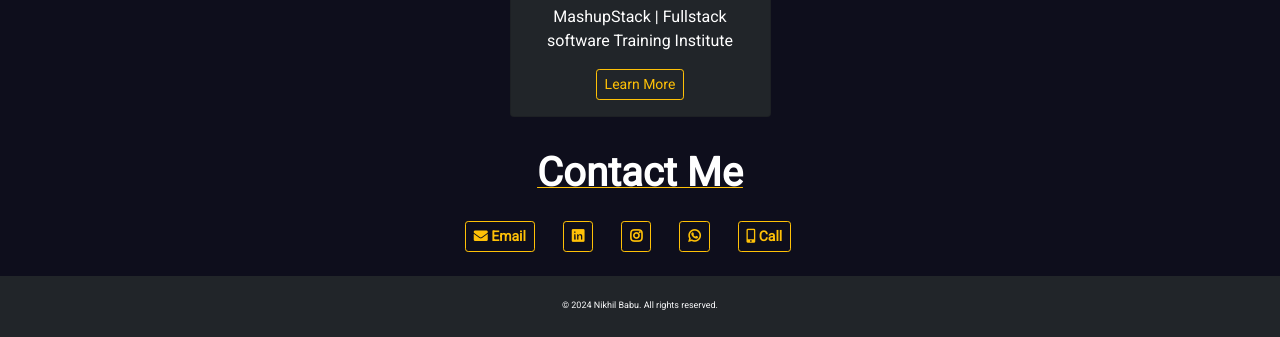
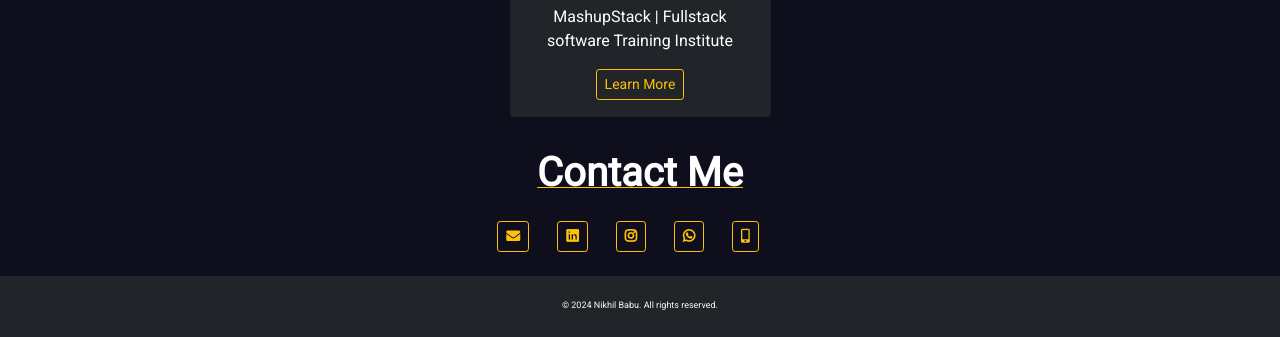
Before and after one commit to Nikhilbabu08/Nikhil-Babu-Portfolio, a plain HTML site: page index.html in a window 1280 px wide. Shown: the part 1873-2210 px from the top of the page. Drawn offline with nearby package versions, Linux system fonts and the light colour scheme.

Commit message:
Update index.html

```diff
--- a/index.html
+++ b/index.html
@@ -189,11 +189,11 @@
       <div class="row">
         <h1 id="contact" class="text-center heading fw-bold text-white">Contact Me</h1>
         <div class="col text-center mt-3">
-          <a href="mailto:nikhilbabu80942@gmail.com" class="btn btn-sm btn-outline-warning fw-bold me-4"><i class="fas fa-envelope"></i> Email</a>
+          <a href="mailto:nikhilbabu80942@gmail.com" class="btn btn-sm btn-outline-warning fw-bold me-4"><i class="fas fa-envelope"></i></a>
           <a href="https://www.linkedin.com/in/nikhil-babu-48b685296/" class="btn btn-sm btn-outline-warning fw-bold me-4" target="_blank"><i class="fab fa-linkedin"></i></a>
           <a href="https://www.instagram.com/your-instagram-username/" class="btn btn-sm btn-outline-warning fw-bold me-4" target="_blank"><i class="fab fa-instagram"></i></a>
           <a href="https://wa.me/7025815538" class="btn btn-sm btn-outline-warning fw-bold me-4" target="_blank"><i class="fab fa-whatsapp"></i></a>
-          <a href="tel:+917025815538" class="btn btn-sm btn-outline-warning fw-bold me-4"><i class="fas fa-mobile-alt"></i> Call</a>
+          <a href="tel:+917025815538" class="btn btn-sm btn-outline-warning fw-bold me-4"><i class="fas fa-mobile-alt"></i></a>
         </div>
       </div>
     </div>
```
